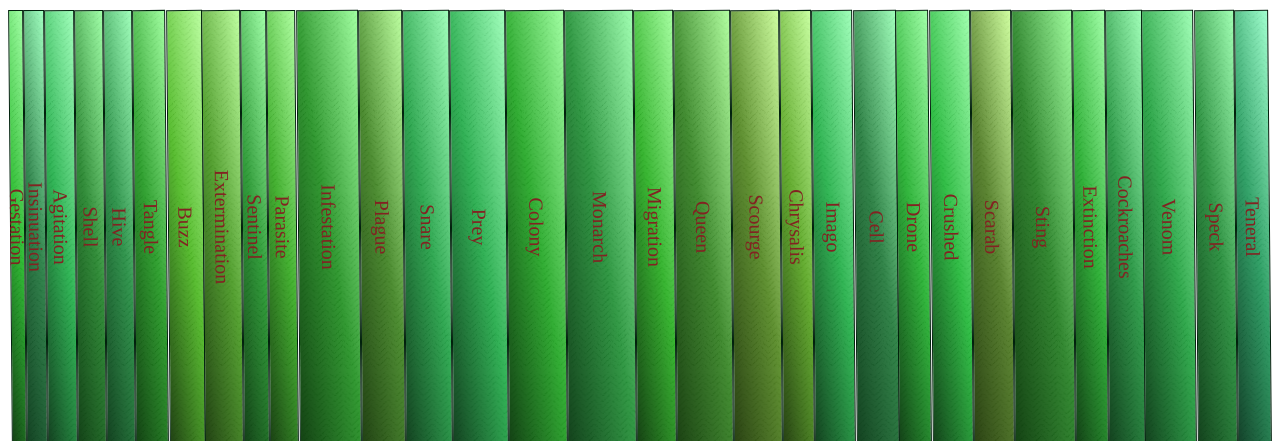
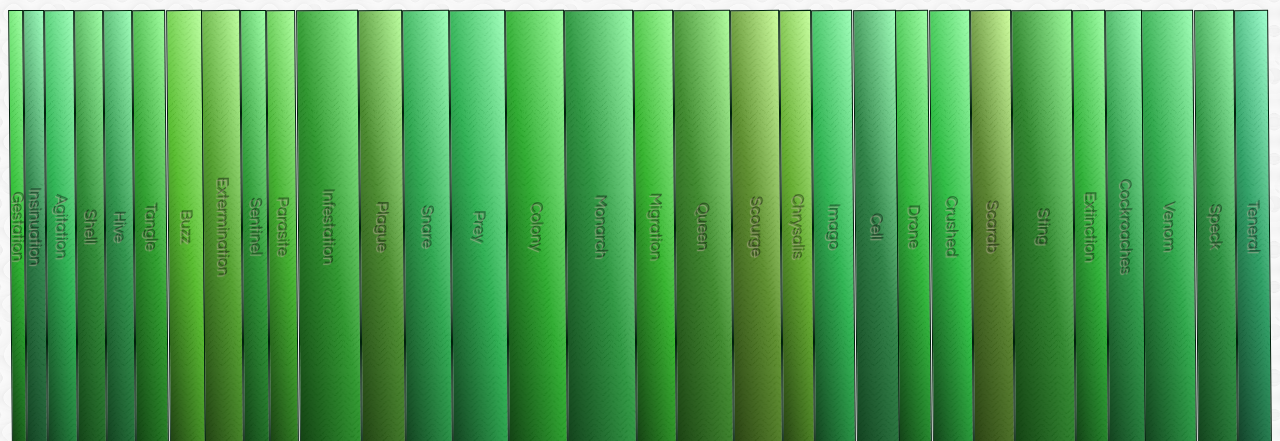
Before and after one commit to onlyskin/parahumans, a plain HTML site: page index.html in a window 1280 px wide. Shown: the top 441 px of the page. Drawn offline with Linux system fonts and the light colour scheme.

Commit message:
Add background

```diff
--- a/static/css/styling.css
+++ b/static/css/styling.css
@@ -1,5 +1,6 @@
 body {
 	margin: 10px;
+	background: url(confectionary.png);
 }
 
 h1 {
@@ -44,29 +45,21 @@ h1 {
 	color: #57493c;
 	opacity: 0.4;
 	text-shadow: 0px 2px 1px hsla(29, 22%, 89%, 1), -1px -3px 0px black;
-/*	background: -webkit-linear-gradient(transparent, transparent),
-		 		-webkit-linear-gradient(top, rgba(213,173,109,1) 0%,
-		 		rgba(213,173,109,1) 26%, rgba(226,186,120,1) 35%,
-		 		rgba(163,126,67,1) 45%, rgba(145,112,59,1) 61%,
-		 		rgba(213,173,109,1) 100%);
-	background: -o-linear-gradient(transparent, transparent);
-	-webkit-background-clip: text;
-	-webkit-text-fill-color: transparent;
-*/}
+}
 
 #worm .book {
-/*	background: linear-gradient(261deg , hsla(126,100%,77%,0.8), hsla(120,100%,25%,0.8), hsla(110,100%,10%,0.92)), url(grilled.png);
-*/	border: 1px solid #00210c;
+	border: 1px solid #00210c;
 }
 
 #hp .book {
-/*	background: linear-gradient(261deg , hsla(235, 85%, 72%, 0.8), hsla(238, 88%, 37%, 0.8) 40%, hsla(232, 71%, 15%, 0.92)), url(grilled.png);
-*/	border: 1px solid #000421;
+	border: 1px solid #000421;
 }
 
 .title {
-	color: #832222;
-	font-size: 20px;
+	font-family: "Century Gothic", "Helvetica", sans-serif;
+	color: hsla(0, 0%, 0%, 0.2);
+	text-shadow: 1px 1px 1px hsla(29, 22%, 70%, 0.6), -1px -1px 0px hsla(0, 0%, 0%, 0.4);
+	font-size: 16px;
 	text-align: center;
 	transform: rotate(90deg);
 	transform-origin: center center 0;
```
Also changed, not shown: static/css/confectionary.png (added), static/css/ep_naturalblack.png (added).
